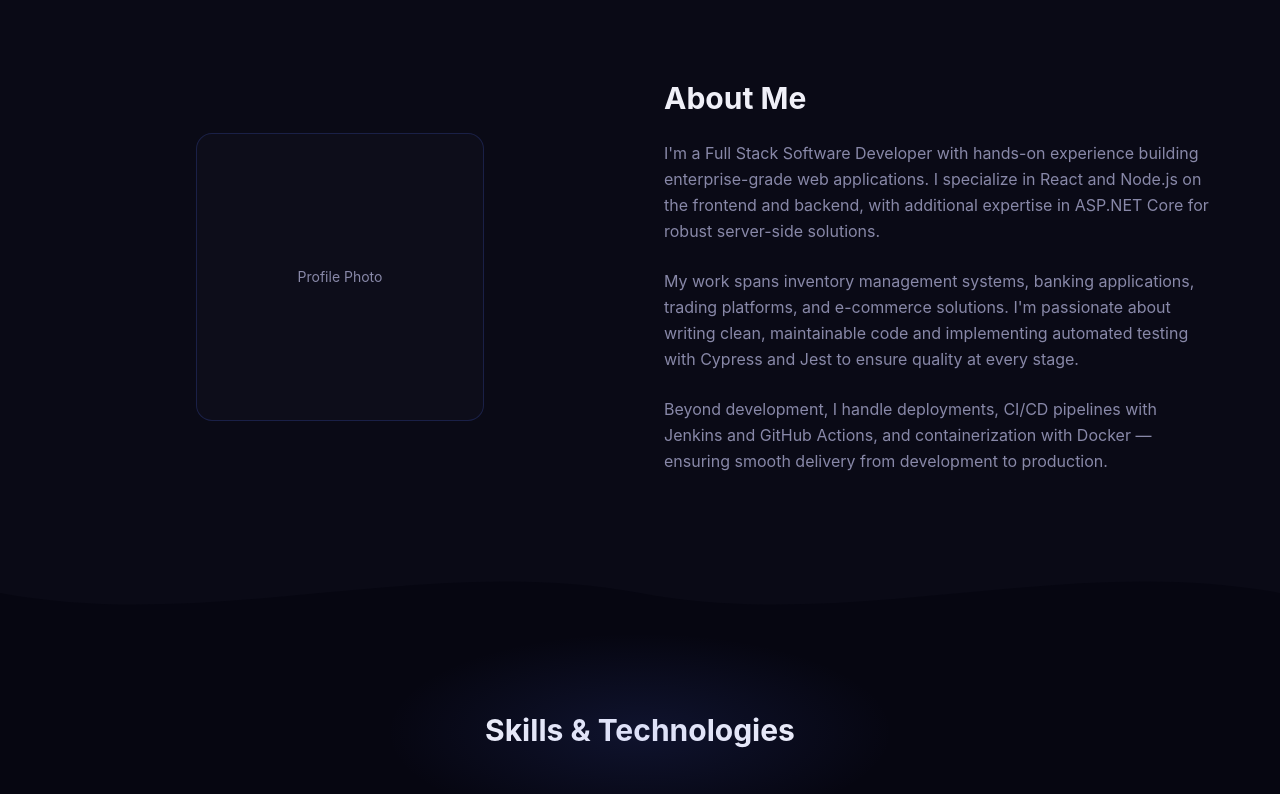
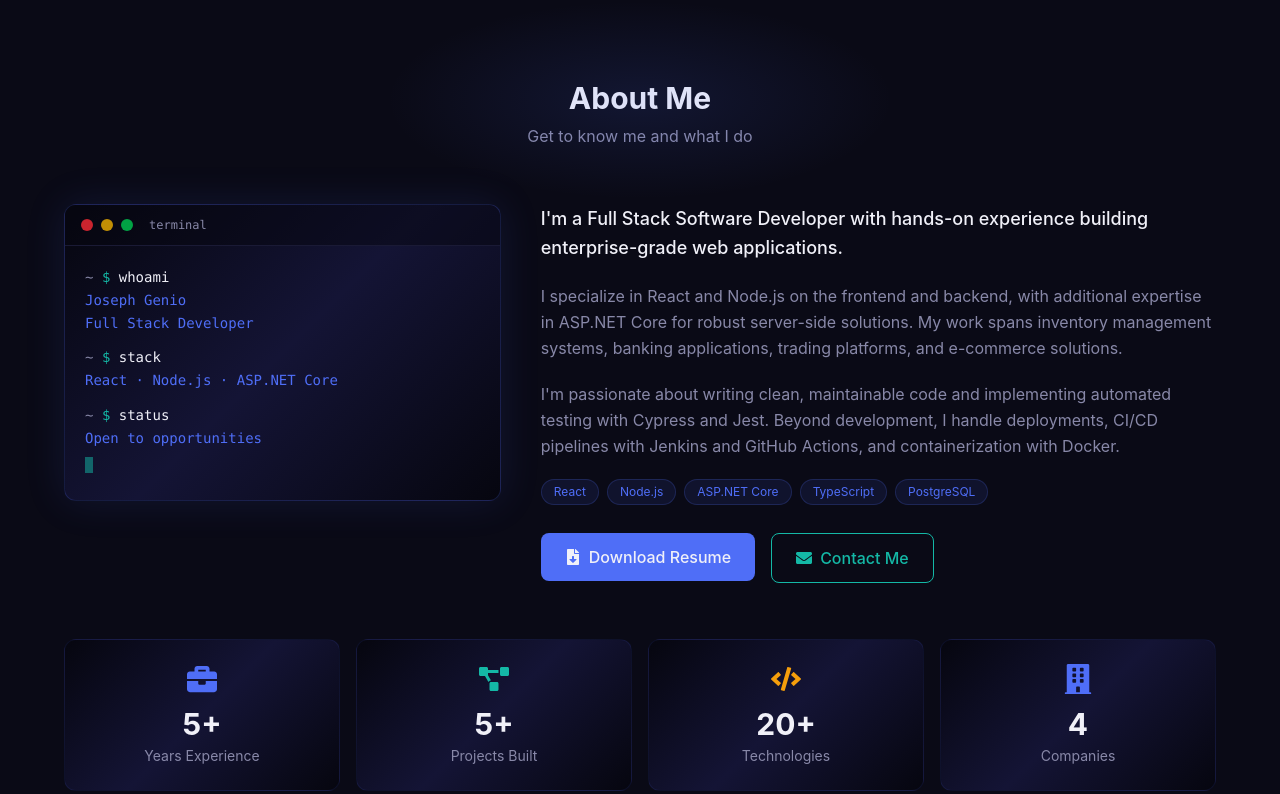
Before and after one commit to JosephGenio/portfolio, a React (Vite) app: page / in a window 1280 px wide. Shown: the part 800-1594 px from the top of the page. Built offline with nearby package versions, Linux system fonts and the light colour scheme; no server answers.

Commit message:
Update UI for About me

```diff
--- a/src/animations/variants.js
+++ b/src/animations/variants.js
@@ -36,3 +36,12 @@ export const fadeRightVariant = {
     transition: { duration: 0.6, ease: "easeOut" },
   },
 };
+
+export const scaleUpVariant = {
+  hidden: { opacity: 0, scale: 0.8 },
+  visible: {
+    opacity: 1,
+    scale: 1,
+    transition: { duration: 0.6, ease: "easeOut" },
+  },
+};
--- a/src/components/About.jsx
+++ b/src/components/About.jsx
@@ -1,52 +1,286 @@
-import { motion } from "framer-motion";
-import { fadeLeftVariant, fadeRightVariant } from "../animations/variants";
+import { useRef, useState, useEffect } from "react";
+import { motion, useInView } from "framer-motion";
+import {
+  FaBriefcase,
+  FaProjectDiagram,
+  FaCode,
+  FaBuilding,
+  FaFileDownload,
+  FaEnvelope,
+  FaSpinner,
+} from "react-icons/fa";
+import {
+  fadeUpVariant,
+  fadeRightVariant,
+  staggerContainer,
+  cardHover,
+  scaleUpVariant,
+} from "../animations/variants";
+import MagneticButton from "./MagneticButton";
+
+const terminalLines = [
+  { type: "command", prompt: "~", text: "whoami" },
+  { type: "response", text: "Joseph Genio" },
+  { type: "response", text: "Full Stack Developer" },
+  { type: "spacer" },
+  { type: "command", prompt: "~", text: "stack" },
+  { type: "response", text: "React · Node.js · ASP.NET Core" },
+  { type: "spacer" },
+  { type: "command", prompt: "~", text: "status" },
+  { type: "response", text: "Open to opportunities" },
+];
+
+const stats = [
+  { label: "Years Experience", value: 5, suffix: "+", icon: FaBriefcase, color: "text-primary" },
+  { label: "Projects Built", value: 5, suffix: "+", icon: FaProjectDiagram, color: "text-secondary" },
+  { label: "Technologies", value: 20, suffix: "+", icon: FaCode, color: "text-accent" },
+  { label: "Companies", value: 4, suffix: "", icon: FaBuilding, color: "text-primary" },
+];
+
+const techBadges = ["React", "Node.js", "ASP.NET Core", "TypeScript", "PostgreSQL"];
+
+const terminalLineVariant = {
+  hidden: { opacity: 0, y: 8 },
+  visible: {
+    opacity: 1,
+    y: 0,
+    transition: { duration: 0.3, ease: "easeOut" },
+  },
+};
+
+const terminalStagger = {
+  hidden: {},
+  visible: {
+    transition: { staggerChildren: 0.25 },
+  },
+};
+
+function AnimatedCounter({ target, suffix = "+", duration = 2 }) {
+  const ref = useRef(null);
+  const isInView = useInView(ref, { once: true, amount: 0.5 });
+  const [display, setDisplay] = useState(0);
+
+  useEffect(() => {
+    if (!isInView) return;
+    let start = 0;
+    const step = target / (duration * 60);
+    const timer = setInterval(() => {
+      start += step;
+      if (start >= target) {
+        setDisplay(target);
+        clearInterval(timer);
+      } else {
+        setDisplay(Math.floor(start));
+      }
+    }, 1000 / 60);
+    return () => clearInterval(timer);
+  }, [isInView, target, duration]);
+
+  return (
+    <span ref={ref}>
+      {display}
+      {suffix}
+    </span>
+  );
+}
 
 function About() {
+  const [downloading, setDownloading] = useState(false);
+
+  async function handleDownload() {
+    if (downloading) return;
+    setDownloading(true);
+    try {
+      const token = btoa(Date.now().toString());
+      const response = await fetch(`/api/resume?token=${token}`);
+      if (!response.ok) throw new Error("Download failed");
+      const blob = await response.blob();
+      const url = URL.createObjectURL(blob);
+      const a = document.createElement("a");
+      a.href = url;
+      a.download = "resume.pdf";
+      document.body.appendChild(a);
+      a.click();
+      a.remove();
+      URL.revokeObjectURL(url);
+    } catch {
+      alert("Unable to download resume. Please try again.");
+    } finally {
+      setDownloading(false);
+    }
+  }
+
   return (
-    <section id="about" className="py-20 px-6 scroll-mt-20 bg-bg-alt">
-      <div className="max-w-6xl mx-auto grid grid-cols-1 lg:grid-cols-2 gap-12 items-center">
-        {/* Left — image placeholder */}
+    <section id="about" className="py-20 px-6 scroll-mt-20 bg-bg-alt section-glow">
+      <div className="max-w-6xl mx-auto flex flex-col gap-14">
+        {/* Zone A — Section Header */}
         <motion.div
-          variants={fadeLeftVariant}
+          className="text-center"
+          variants={fadeUpVariant}
           initial="hidden"
           whileInView="visible"
           viewport={{ once: true, amount: 0.2 }}
-          className="flex justify-center"
         >
-          <div className="w-72 h-72 rounded-2xl bg-bg-light border border-primary/20 flex items-center justify-center">
-            <span className="text-text-muted text-sm">Profile Photo</span>
+          <h2 className="text-3xl font-bold">About Me</h2>
+          <p className="text-text-muted mt-2">Get to know me and what I do</p>
+        </motion.div>
+
+        {/* Zone B — Terminal + Bio */}
+        <div className="grid grid-cols-1 lg:grid-cols-5 gap-10 items-start">
+          {/* Left — Developer Terminal */}
+          <motion.div
+            className="lg:col-span-2"
+            variants={scaleUpVariant}
+            initial="hidden"
+            whileInView="visible"
+            viewport={{ once: true, amount: 0.2 }}
+          >
+            <div
+              className="card-gradient rounded-xl border border-primary/20 overflow-hidden"
+              style={{ boxShadow: "0 0 40px var(--color-glow)" }}
+            >
+              {/* Title bar */}
+              <div className="flex items-center gap-2 px-4 py-3 bg-bg/50 border-b border-border">
+                <span className="w-3 h-3 rounded-full bg-red-500/80" />
+                <span className="w-3 h-3 rounded-full bg-yellow-500/80" />
+                <span className="w-3 h-3 rounded-full bg-green-500/80" />
+                <span className="text-text-muted text-xs ml-2 font-mono">terminal</span>
+              </div>
+
+              {/* Terminal body */}
+              <motion.div
+                className="p-5 font-mono text-sm leading-relaxed"
+                variants={terminalStagger}
+                initial="hidden"
+                whileInView="visible"
+                viewport={{ once: true, amount: 0.3 }}
+              >
+                {terminalLines.map((line, i) => {
+                  if (line.type === "spacer") {
+                    return <div key={i} className="h-3" />;
+                  }
+                  if (line.type === "command") {
+                    return (
+                      <motion.div key={i} variants={terminalLineVariant}>
+                        <span className="text-text-muted">{line.prompt} </span>
+                        <span className="text-secondary">$ </span>
+                        <span className="text-text">{line.text}</span>
+                      </motion.div>
+                    );
+                  }
+                  return (
+                    <motion.div key={i} variants={terminalLineVariant} className="text-primary">
+                      {line.text}
+                    </motion.div>
+                  );
+                })}
+                <motion.span
+                  variants={terminalLineVariant}
+                  className="inline-block w-2 h-4 bg-secondary mt-2 animate-pulse"
+                />
+              </motion.div>
             </div>
           </motion.div>
 
-        {/* Right — text */}
+          {/* Right — Bio Content */}
           <motion.div
+            className="lg:col-span-3 flex flex-col gap-5"
             variants={fadeRightVariant}
             initial="hidden"
             whileInView="visible"
             viewport={{ once: true, amount: 0.2 }}
-          className="flex flex-col gap-6"
           >
-          <h2 className="text-3xl font-bold">About Me</h2>
-
-          <p className="text-text-muted leading-relaxed">
+            <p className="text-lg text-text font-medium leading-relaxed">
               I&apos;m a Full Stack Software Developer with hands-on experience
-            building enterprise-grade web applications. I specialize in React
-            and Node.js on the frontend and backend, with additional expertise
-            in ASP.NET Core for robust server-side solutions.
+              building enterprise-grade web applications.
             </p>
 
             <p className="text-text-muted leading-relaxed">
-            My work spans inventory management systems, banking applications,
-            trading platforms, and e-commerce solutions. I&apos;m passionate
-            about writing clean, maintainable code and implementing automated
-            testing with Cypress and Jest to ensure quality at every stage.
+              I specialize in React and Node.js on the frontend and backend,
+              with additional expertise in ASP.NET Core for robust server-side
+              solutions. My work spans inventory management systems, banking
+              applications, trading platforms, and e-commerce solutions.
             </p>
 
             <p className="text-text-muted leading-relaxed">
-            Beyond development, I handle deployments, CI/CD pipelines with
-            Jenkins and GitHub Actions, and containerization with Docker —
-            ensuring smooth delivery from development to production.
+              I&apos;m passionate about writing clean, maintainable code and
+              implementing automated testing with Cypress and Jest. Beyond
+              development, I handle deployments, CI/CD pipelines with Jenkins
+              and GitHub Actions, and containerization with Docker.
             </p>
+
+            {/* Tech badges */}
+            <div className="flex flex-wrap gap-2">
+              {techBadges.map((tech) => (
+                <span
+                  key={tech}
+                  className="px-3 py-1 text-xs rounded-full bg-primary/10 text-primary border border-primary/20"
+                >
+                  {tech}
+                </span>
+              ))}
+            </div>
+
+            {/* CTA Buttons */}
+            <div className="flex flex-wrap gap-4 mt-2">
+              <MagneticButton>
+                <button
+                  onClick={handleDownload}
+                  disabled={downloading}
+                  className="px-6 py-3 bg-primary hover:bg-primary-hover hover:shadow-[0_0_20px_rgba(79,110,247,0.4)] rounded-lg font-medium transition-all inline-flex items-center justify-center gap-2 min-w-[180px] disabled:opacity-50 disabled:cursor-not-allowed active:scale-95"
+                >
+                  {downloading ? (
+                    <FaSpinner className="animate-spin" />
+                  ) : (
+                    <FaFileDownload />
+                  )}
+                  {downloading ? "Downloading..." : "Download Resume"}
+                </button>
+              </MagneticButton>
+              <MagneticButton>
+                <a
+                  href="#contact"
+                  onClick={(e) => {
+                    e.preventDefault();
+                    document.querySelector("#contact")?.scrollIntoView({ behavior: "smooth" });
+                  }}
+                  className="px-6 py-3 border border-secondary text-secondary hover:bg-secondary hover:text-text hover:shadow-[0_0_20px_rgba(20,184,166,0.4)] rounded-lg font-medium transition-all inline-flex items-center gap-2 active:scale-95"
+                >
+                  <FaEnvelope /> Contact Me
+                </a>
+              </MagneticButton>
+            </div>
+          </motion.div>
+        </div>
+
+        {/* Zone C — Stat Cards */}
+        <motion.div
+          className="grid grid-cols-2 md:grid-cols-4 gap-4"
+          variants={staggerContainer}
+          initial="hidden"
+          whileInView="visible"
+          viewport={{ once: true, amount: 0.2 }}
+        >
+          {stats.map((stat) => {
+            const Icon = stat.icon;
+            return (
+              <motion.div
+                key={stat.label}
+                variants={fadeUpVariant}
+                initial="rest"
+                whileHover="hover"
+                className="card-gradient card-glow rounded-xl p-6 border border-primary/10 hover:border-primary/30 transition-all text-center"
+              >
+                <motion.div variants={cardHover}>
+                  <Icon className={`text-3xl ${stat.color} mx-auto mb-3`} />
+                  <div className="text-3xl font-bold text-text">
+                    <AnimatedCounter target={stat.value} suffix={stat.suffix} />
+                  </div>
+                  <p className="text-text-muted text-sm mt-1">{stat.label}</p>
+                </motion.div>
+              </motion.div>
+            );
+          })}
         </motion.div>
       </div>
     </section>
```
Lines whose indentation alone changed are shown as unchanged.
